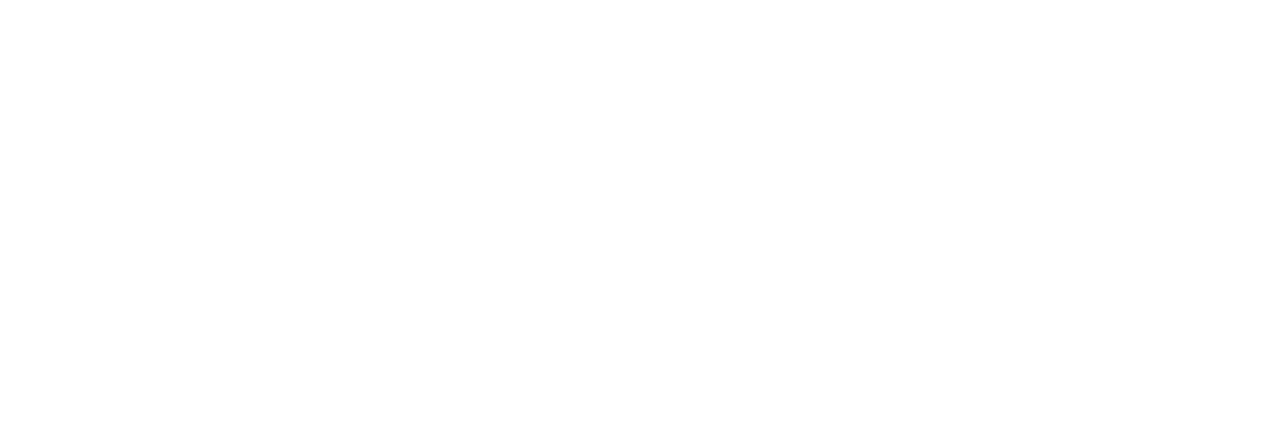
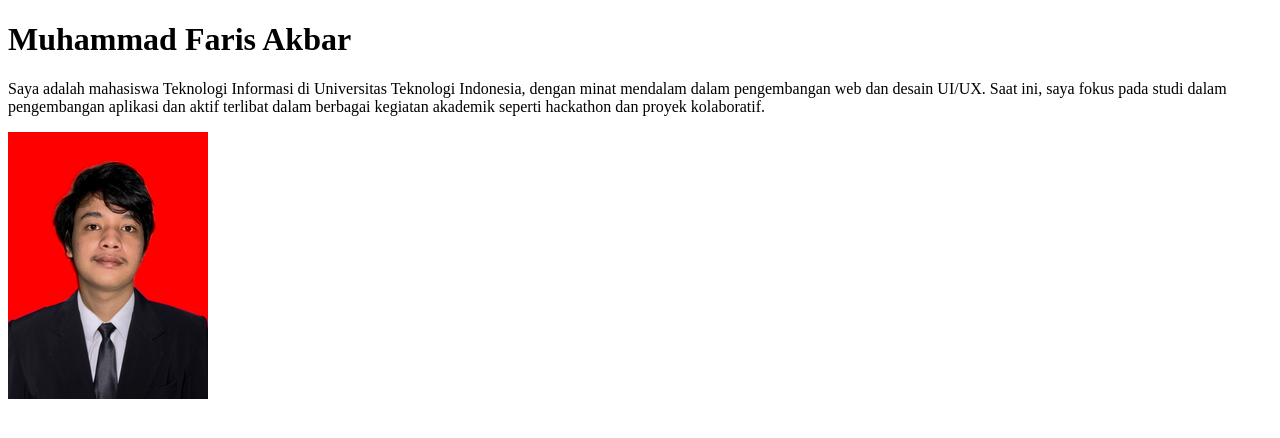
Before and after one commit to farisakbar28/biodata, a plain HTML site: page index.html in a window 1280 px wide. Drawn offline with Linux system fonts and the light colour scheme.

Commit message:
Membuat informasi biodata

```diff
--- a/index.html
+++ b/index.html
@@ -1,11 +1,24 @@
 <!DOCTYPE html>
 <html lang="en">
-<head>
-    <meta charset="UTF-8">
-    <meta name="viewport" content="width=device-width, initial-scale=1.0">
+  <head>
+    <meta charset="UTF-8" />
+    <meta name="viewport" content="width=device-width, initial-scale=1.0" />
     <title>Biodata</title>
-</head>
-<body>
+  </head>
+  <body>
+    <!-- JUDUL -->
+    <h1>Muhammad Faris Akbar</h1>
 
-</body>
+    <!-- PARAGRAF BIODATA SINGKAT -->
+    <p>
+      Saya adalah mahasiswa Teknologi Informasi di Universitas Teknologi
+      Indonesia, dengan minat mendalam dalam pengembangan web dan desain UI/UX.
+      Saat ini, saya fokus pada studi dalam pengembangan aplikasi dan aktif
+      terlibat dalam berbagai kegiatan akademik seperti hackathon dan proyek
+      kolaboratif.
+    </p>
+
+    <!-- FOTO PROFIL -->
+     <img src="faris2.png" alt="Foto Profil">
+  </body>
 </html>
```
Also changed, not shown: faris2.png (added).
